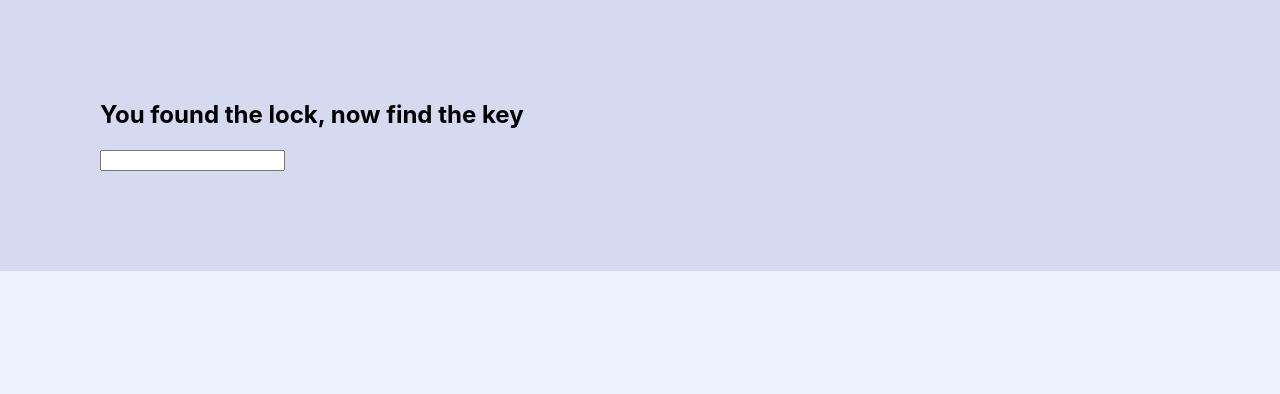
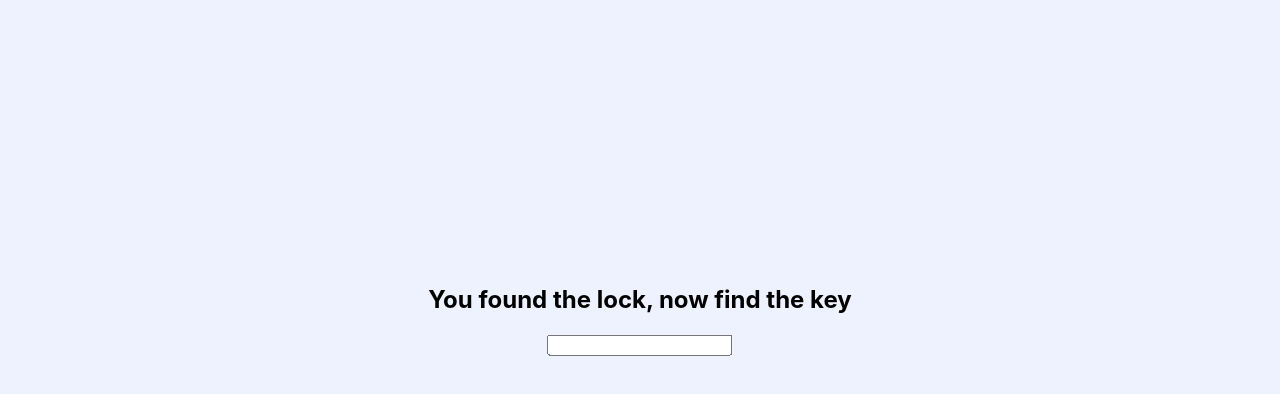
Before and after one commit to olav35/board, a React (Create React App) app in the folder front/: page / in a window 1280 px wide. Shown: the top 394 px of the page. Built offline with nearby package versions, Linux system fonts and the light colour scheme.

Commit message:
Improve key-prompt appearance

```diff
--- a/front/src/App.css
+++ b/front/src/App.css
@@ -10,13 +10,12 @@ body {
 }
 
 #key-prompt {
-  height: 100vh;
-  width: 100vw;
-}
-
-#key-prompt-inner {
-  background: var(--layer-1-color);
-  padding: 100px;
+  position: absolute;
+  top: 40%;
+  left: 50%;
+  -ms-transform: translate(-50%, -50%);
+  transform: translate(-50%, -50%);
+  text-align: center;
 }
 
 h1, h2, h3, h4, h5, h6 {
@@ -38,7 +37,6 @@ h1, h2, h3, h4, h5, h6 {
   display: inline-block;
   vertical-align: top;
   height: auto;
-  /* object-fit: contain; */
 }
 
 .thread > .responses {
--- a/front/src/components/KeyPrompt.js
+++ b/front/src/components/KeyPrompt.js
@@ -9,12 +9,10 @@ const KeyPrompt = ({ newKey, setNewKey, setKey }) => {
 
   return (
     <div id="key-prompt">
-      <div id="key-prompt-inner">
-        <h2>You found the lock, now find the key</h2>
-        <form onSubmit={handleSubmit}>
-          <input type="text" value={newKey} onChange={(event) => setNewKey(event.target.value)}/>
-        </form>
-      </div>
+      <h2>You found the lock, now find the key</h2>
+      <form onSubmit={handleSubmit}>
+        <input type="text" value={newKey} onChange={(event) => setNewKey(event.target.value)}/>
+      </form>
     </div>
   )
 }
```
